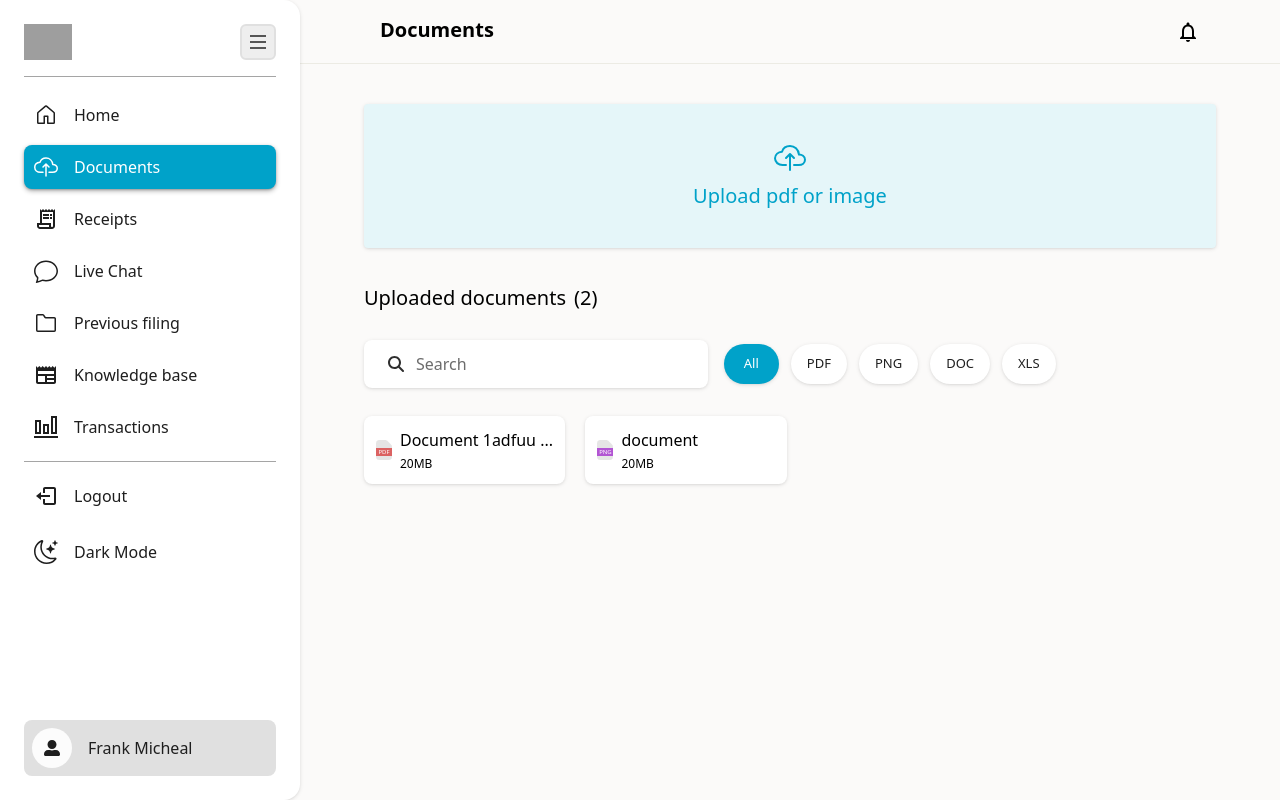
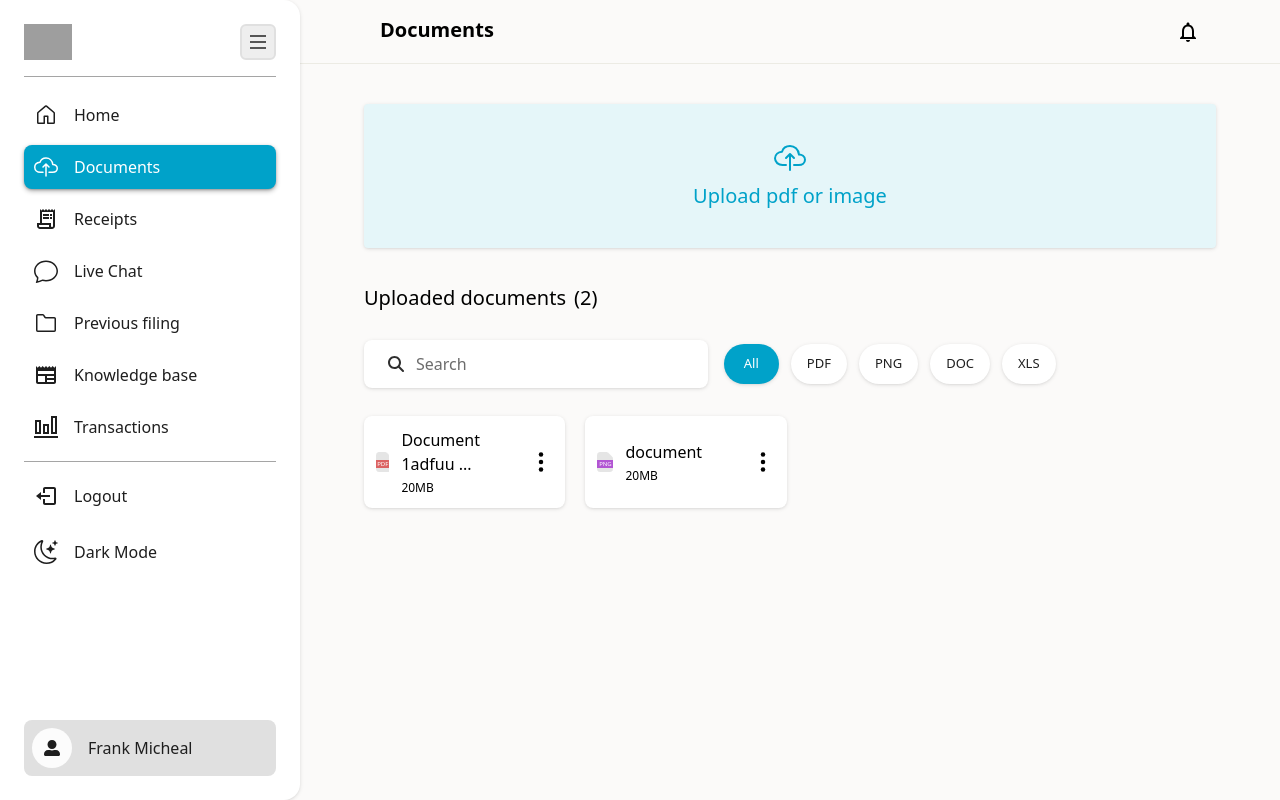
Before and after one commit to Trayshmhirk/tax-return-user-app, a React (Vite) app: page /documents in a window 1280 px wide. Built offline with nearby package versions, Linux system fonts and the light colour scheme; grey boxes are pictures that could not be loaded.

Commit message:
adding card dropdown and dropdown items

```diff
--- /dev/null
+++ b/src/components/CardDropdown.tsx
@@ -0,0 +1,105 @@
+// import React from 'react'
+// import Line from "../line";
+import { useState } from "react";
+import { FaAngleDown } from "react-icons/fa6";
+import { IoEllipsisVertical } from "react-icons/io5";
+import { DropdownItem } from "./DropdownItem";
+import { FaRegEye } from "react-icons/fa6";
+import { MdOutlineIosShare } from "react-icons/md";
+// import { RiDeleteBin6Line } from "react-icons/ri";
+
+type CardDropdownProps = {
+   handleShare: () => void;
+   handleViewDoc: () => void;
+   isSelectBank?: boolean;
+   handleDeleteDoc?: () => void;
+};
+
+export const CardDropdown = ({
+   handleShare,
+   handleViewDoc,
+   isSelectBank,
+   // handleDeleteDoc,
+}: CardDropdownProps) => {
+   const [isDropdownOpen, setDropdownOpen] = useState(false);
+
+   const toggleDropdown = () => {
+      setDropdownOpen(!isDropdownOpen);
+   };
+
+   return (
+      <div className="card-dropdown relative">
+         <button
+            className="flex items-center gap-1"
+            type="button"
+            onClick={toggleDropdown}
+         >
+            {isSelectBank ? (
+               <FaAngleDown className="w-6 h-6" />
+            ) : (
+               <IoEllipsisVertical className="w-6 h-6" />
+            )}
+         </button>
+
+         <div
+            className={`absolute right-0 w-48 mt-4 p-4 bg-white dark:bg-gray rounded-md shadow-md dark:shadow-md-dark ${
+               isDropdownOpen ? "block" : "hidden"
+            }`}
+         >
+            {isSelectBank ? (
+               <>
+                  <p className="text-[13px] mb-2">
+                     Select a bank card to debit
+                  </p>
+
+                  <div className="flex flex-col gap-4">
+                     {/* <Line />
+                     <DropdownItem
+                        action="Bank name ****1236"
+                        // handleClick={handleViewDocument}
+                     />
+
+                     <DropdownItem
+                        action="Bank name ****8743"
+                        // handleClick={handleShare}
+                     />
+
+                     <DropdownItem action="Bank name ****3256" />
+
+                     <DropdownItem
+                        action="Bank name ****4563"
+                        // handleClick={handleShowModal}
+                     /> */}
+                  </div>
+               </>
+            ) : (
+               <>
+                  <p className="text-[13px] mb-3">What do you want to do?</p>
+
+                  <div className="flex flex-col gap-3">
+                     <div className="w-full h-[1px] bg-eerieBlack dark:bg-white opacity-40" />
+                     <DropdownItem
+                        dropdownIcon={FaRegEye}
+                        action="View"
+                        handleClick={handleViewDoc}
+                     />
+                     <div className="w-full h-[1px] bg-eerieBlack dark:bg-white opacity-40" />
+                     <DropdownItem
+                        dropdownIcon={MdOutlineIosShare}
+                        action="Share"
+                        handleClick={handleShare}
+                     />
+                     {/* <div className="w-full h-[1px] bg-eerieBlack dark:bg-white opacity-40" /> */}
+                     {/* <DropdownItem
+                        dropdownIcon={RiDeleteBin6Line}
+                        action="Delete"
+                        handleClick={handleDeleteDoc}
+                        isDeleteDropdownitem
+                     /> */}
+                  </div>
+               </>
+            )}
+         </div>
+      </div>
+   );
+};
--- a/src/components/DocumentCard.tsx
+++ b/src/components/DocumentCard.tsx
@@ -1,23 +1,46 @@
-// import { useState } from "react";
+import { useState } from "react";
+import { useNavigate } from "react-router-dom";
+import { CardDropdown } from "./CardDropdown";
+import DocumentTypeIcon from "./DocumentTypeIcon";
+import { FaSquareCheck } from "react-icons/fa6";
 
-import DocumentTypeIcon from "./DocumentTypeIcon";
+type FileType = "application/pdf" | "image/png";
 
 type DocumentCardProps = {
    docId: string;
    documentName: string;
    documentSize: string;
    documentType: FileType;
+   onSelect?: (doc: {
+      docId: string;
+      documentName: string;
+      documentSize: string;
+      documentType: FileType;
+   }) => void;
+   isSelectClicked?: boolean;
+   handleSendToChat?: () => void;
 };
-
-type FileType = "application/pdf" | "image/png";
 
 export const DocumentCard = ({
    docId,
    documentType,
    documentName,
    documentSize,
+   onSelect,
+   isSelectClicked,
+   handleSendToChat,
 }: DocumentCardProps) => {
-   // const [isSelected, setIsSelected] = useState(false);
+   const [isSelected, setIsSelected] = useState(false);
+   const navigate = useNavigate();
+
+   const handleSelect = () => {
+      if (isSelectClicked) {
+         setIsSelected(!isSelected);
+         if (onSelect) {
+            onSelect({ docId, documentName, documentSize, documentType });
+         }
+      }
+   };
 
    const truncateString = (str: string, num: number) => {
       if (str.length <= num) {
@@ -37,53 +60,55 @@ export const DocumentCard = ({
       return fileTypeMapping[fileType];
    };
 
+   const handleViewDocument = () => {
+      navigate("/view-document", {
+         state: { data: { docId, documentName, documentSize, documentType } },
+      });
+   };
+
    return (
       <div
          id={docId}
          className={`
             document-card flex items-center justify-between bg-white dark:bg-gray p-3 rounded-lg shadow-md dark:shadow-md-dark
+            ${isSelected ? "checked" : ""}
+            ${isSelectClicked ? "select-enabled" : "select-disabled"}
          `}
       >
-         <div
-            className="flex items-center gap-2"
-            // onClick={handleSelect}
-         >
-            {/* {isSelectClicked && (
+         <div className="flex items-center gap-3" onClick={handleSelect}>
+            {isSelectClicked && (
                <>
                   <input
                      type="checkbox"
                      checked={isSelected}
-                     onChange={() => {}}
+                     // onChange={() => {}}
+                     className="hidden"
                   />
                   <span
-                     className={`custom-checkbox ${isSelected ? "d-flex align-items-center justify-content-center" : "d-none"}`}
+                     className={`inline-block font-[15px] text-richElectricBlue ${isSelected ? "flex items-center justify-center" : "hidden"}`}
                   >
-                     <FontAwesomeIcon icon={faSquareCheck} />
+                     <FaSquareCheck className="" />
                   </span>
                </>
-            )} */}
+            )}
 
             <DocumentTypeIcon
                docType={mapFileTypeToDocumentType(documentType)}
             />
 
             <div className="flex flex-col gap-1">
-               <h6 className="font-normal">
+               <h6 className="font-medium">
                   {truncateString(documentName, 15)}
                </h6>
                <span className="text-xs">{`${documentSize}MB`}</span>
             </div>
          </div>
 
-         {/* <NavDropdown
-            handleShare={handleSendToChat}
+         <CardDropdown
+            handleShare={handleSendToChat ?? (() => {})}
             handleViewDoc={handleViewDocument}
-            handleDeleteDoc={handleShowModal}
-         /> */}
+            // handleDeleteDoc={handleShowModal}
+         />
       </div>
    );
 };
-
-// ${isSelected ? "checked" : ""}
-// ${isSelectClicked ? "select-enabled" : "select-disabled"}
-// ${isMobileView ? "w-100 gap-1" : "gap-2"}
--- /dev/null
+++ b/src/components/DropdownItem.tsx
@@ -0,0 +1,25 @@
+import { IconType } from "react-icons";
+
+type DropdownItemsProps = {
+   dropdownIcon: IconType;
+   action: string;
+   isDeleteDropdownitem?: boolean;
+   handleClick: () => void;
+};
+
+export const DropdownItem = ({
+   dropdownIcon: DropdownIcon,
+   action,
+   isDeleteDropdownitem,
+   handleClick,
+}: DropdownItemsProps) => {
+   return (
+      <div
+         className={`flex gap-2 ${isDeleteDropdownitem ? "text-bostonRed" : "text-gray dark:text-lightGray"}`}
+         onClick={handleClick}
+      >
+         <DropdownIcon className="" />
+         <span className="text-[13px]">{action}</span>
+      </div>
+   );
+};
--- a/src/pages/Documents.tsx
+++ b/src/pages/Documents.tsx
@@ -1,7 +1,7 @@
 import { useNavigate } from "react-router-dom";
 import UploadPdfImage from "../components/UploadPdfImage";
 import SearchAndFilter from "../components/SearchAndFilter";
-import { useState } from "react";
+import React, { useState } from "react";
 import { DocumentCard } from "../components/DocumentCard";
 
 type Document = {
@@ -108,14 +108,15 @@ const Documents = () => {
                {filteredDocs.length ? (
                   <>
                      {filteredDocs.map((doc) => (
+                        <React.Fragment key={doc.id}>
                            <DocumentCard
-                           key={doc.id}
                               docId={doc.id}
                               documentName={doc.title}
                               documentSize={doc.document_size}
                               documentType={doc.document_type}
                               // document={doc}
                            />
+                        </React.Fragment>
                      ))}
                   </>
                ) : (
```
Lines whose indentation alone changed are shown as unchanged.
